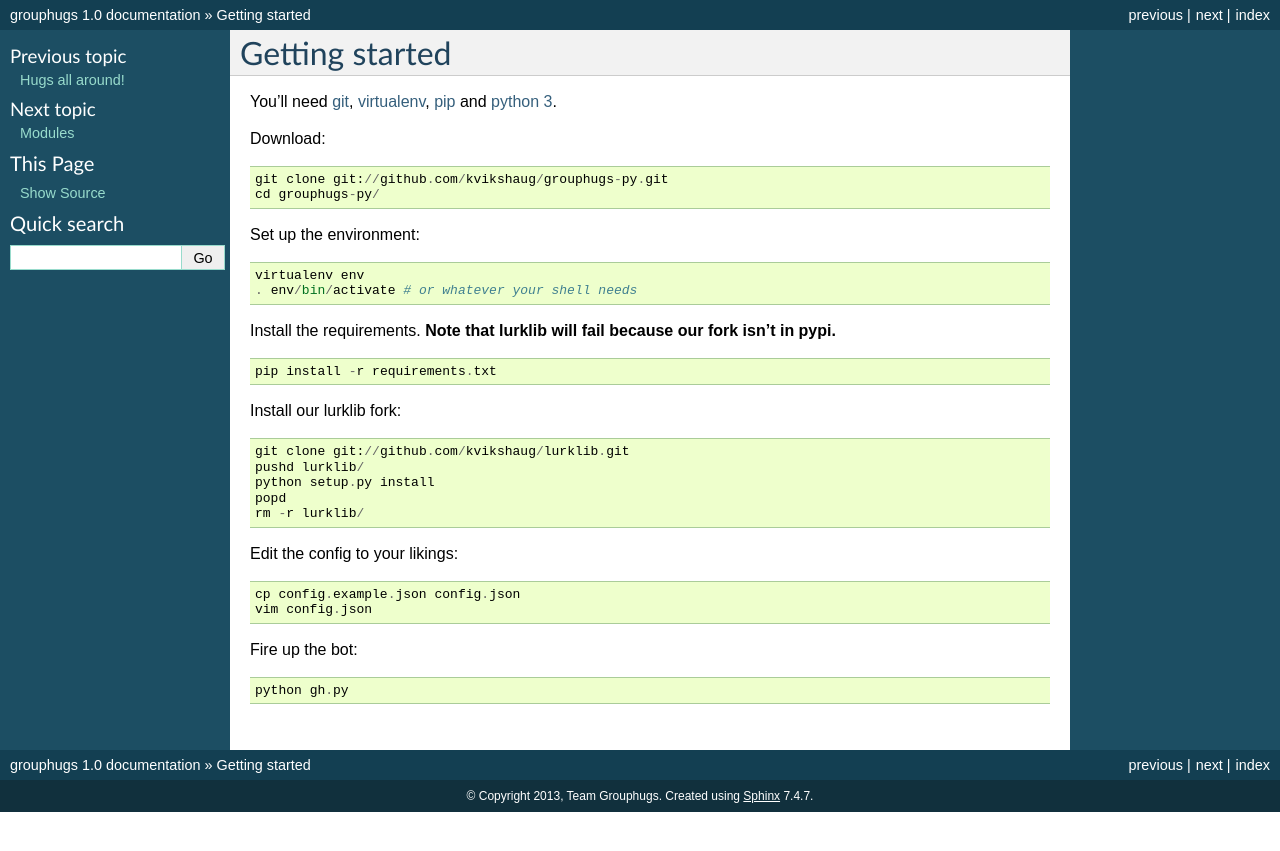
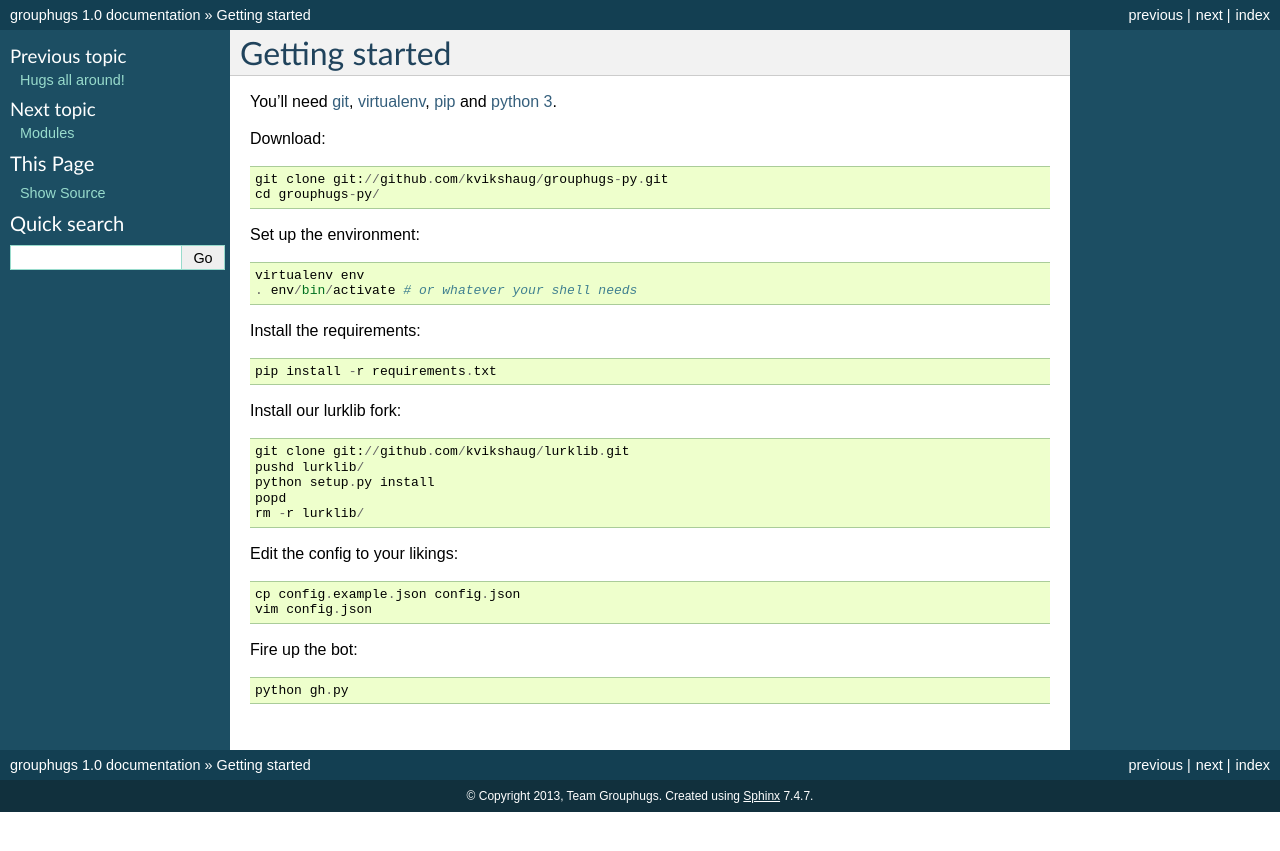
Before and after one commit to kvikshaug/grouphugs-py, a Sphinx documentation site: the page built from docs/getting_started.rst, in a window 1280 px wide. Shown: the top 851 px of the page. Built offline with Sphinx 7.4.7, drawn with Linux system fonts in a browser that asks for light colours.

Commit message:
Don't include the lurklib fork in requirements

```diff
--- a/docs/getting_started.rst
+++ b/docs/getting_started.rst
@@ -18,8 +18,7 @@ Set up the environment::
     virtualenv env
     . env/bin/activate # or whatever your shell needs
 
-Install the requirements. **Note that lurklib will fail because our fork isn't in pypi.**
-::
+Install the requirements::
 
     pip install -r requirements.txt
 
--- a/requirements.txt
+++ b/requirements.txt
@@ -4,4 +4,3 @@ Pygments==1.6
 Sphinx==1.2b1
 distribute==0.6.34
 docutils==0.10
-lurklib==1.0.2
```
